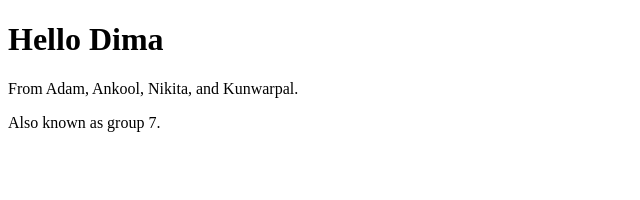
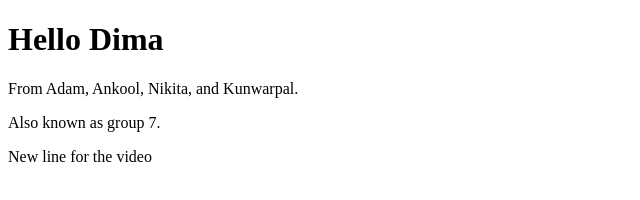
Before and after one commit to AdamDyjurMclean/Enterprise_Project_File, a plain HTML site: page index.html in a window 1280 px wide. Shown: the whole page, without its empty margins (0-640 px from the left). Drawn offline with Linux system fonts and the light colour scheme.

Commit message:
video demo

```diff
--- a/index.html
+++ b/index.html
@@ -10,5 +10,6 @@
     <h1>Hello Dima</h1>
     <p>From Adam, Ankool, Nikita, and Kunwarpal.</p>
     <p>Also known as group 7.</p>
+    <p>New line for the video</p>
 </body>
 </html>
```
